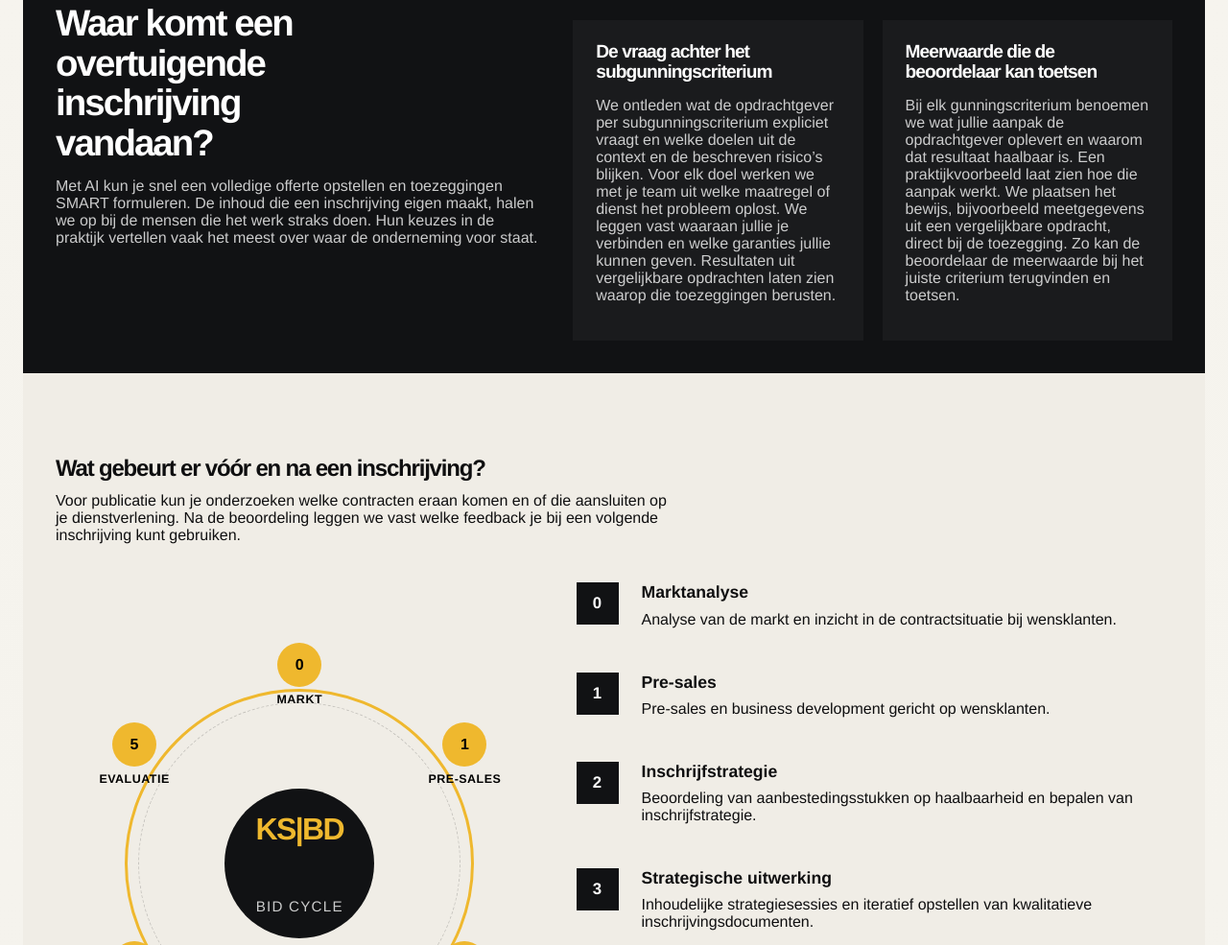
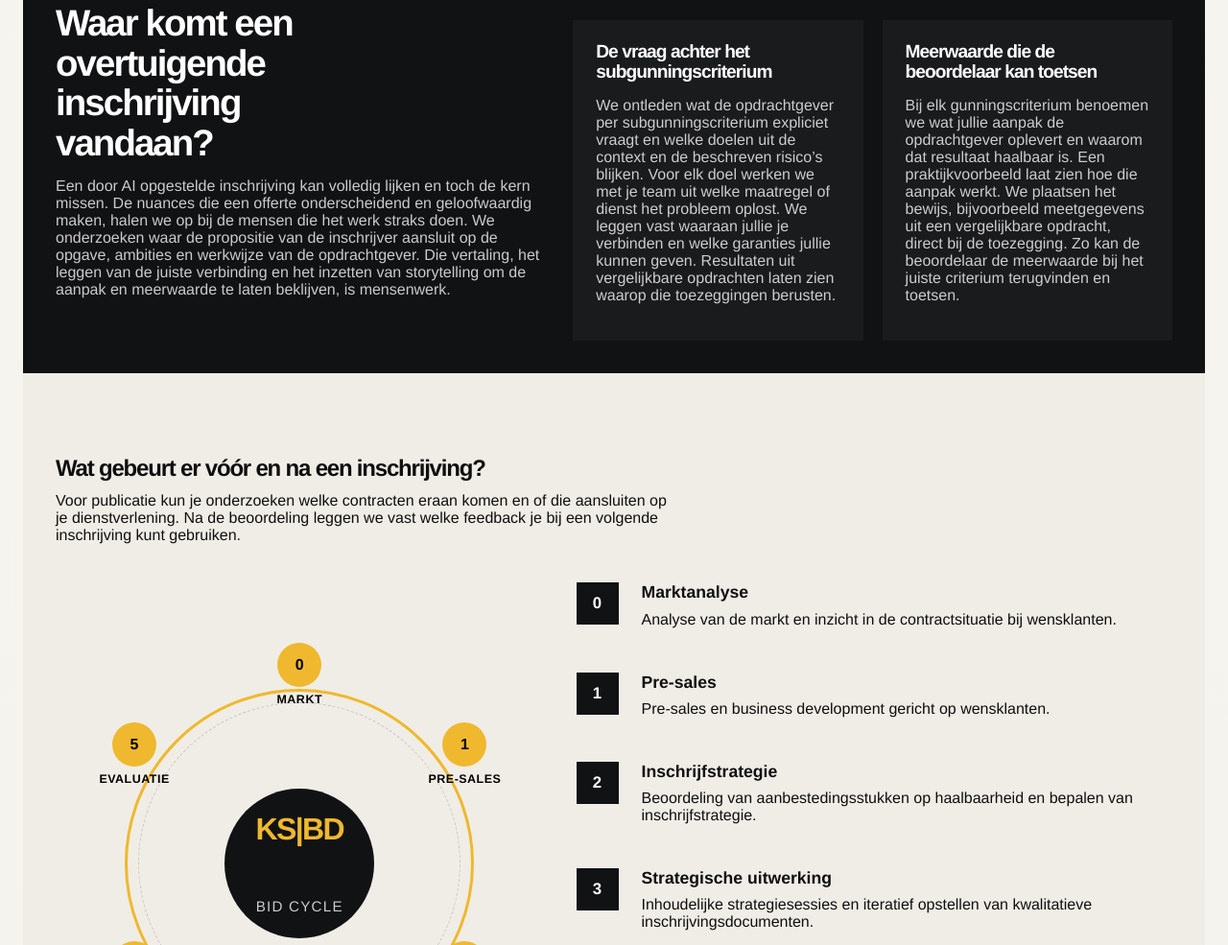
Before and after one commit to kevinschrijer/ksbd-site, a plain HTML site: page index.html in a window 1280 px wide. Shown: the part 3731-4716 px from the top of the page at 96% size. Drawn offline with Linux system fonts and the light colour scheme.

Commit message:
aanpassing

```diff
--- a/index.html
+++ b/index.html
@@ -233,9 +233,7 @@
           <div class="section-heading">
             <h2>Waar komt een overtuigende inschrijving vandaan?</h2>
             <p>
-              Met AI kun je snel een volledige offerte opstellen en toezeggingen SMART formuleren.
-              De inhoud die een inschrijving eigen maakt, halen we op bij de mensen die het werk straks doen.
-              Hun keuzes in de praktijk vertellen vaak het meest over waar de onderneming voor staat.
+              Een door AI opgestelde inschrijving kan volledig lijken en toch de kern missen. De nuances die een offerte onderscheidend en geloofwaardig maken, halen we op bij de mensen die het werk straks doen. We onderzoeken waar de propositie van de inschrijver aansluit op de opgave, ambities en werkwijze van de opdrachtgever. Die vertaling, het leggen van de juiste verbinding en het inzetten van storytelling om de aanpak en meerwaarde te laten beklijven, is mensenwerk.
             </p>
           </div>
           <div class="approach-copy">
```
